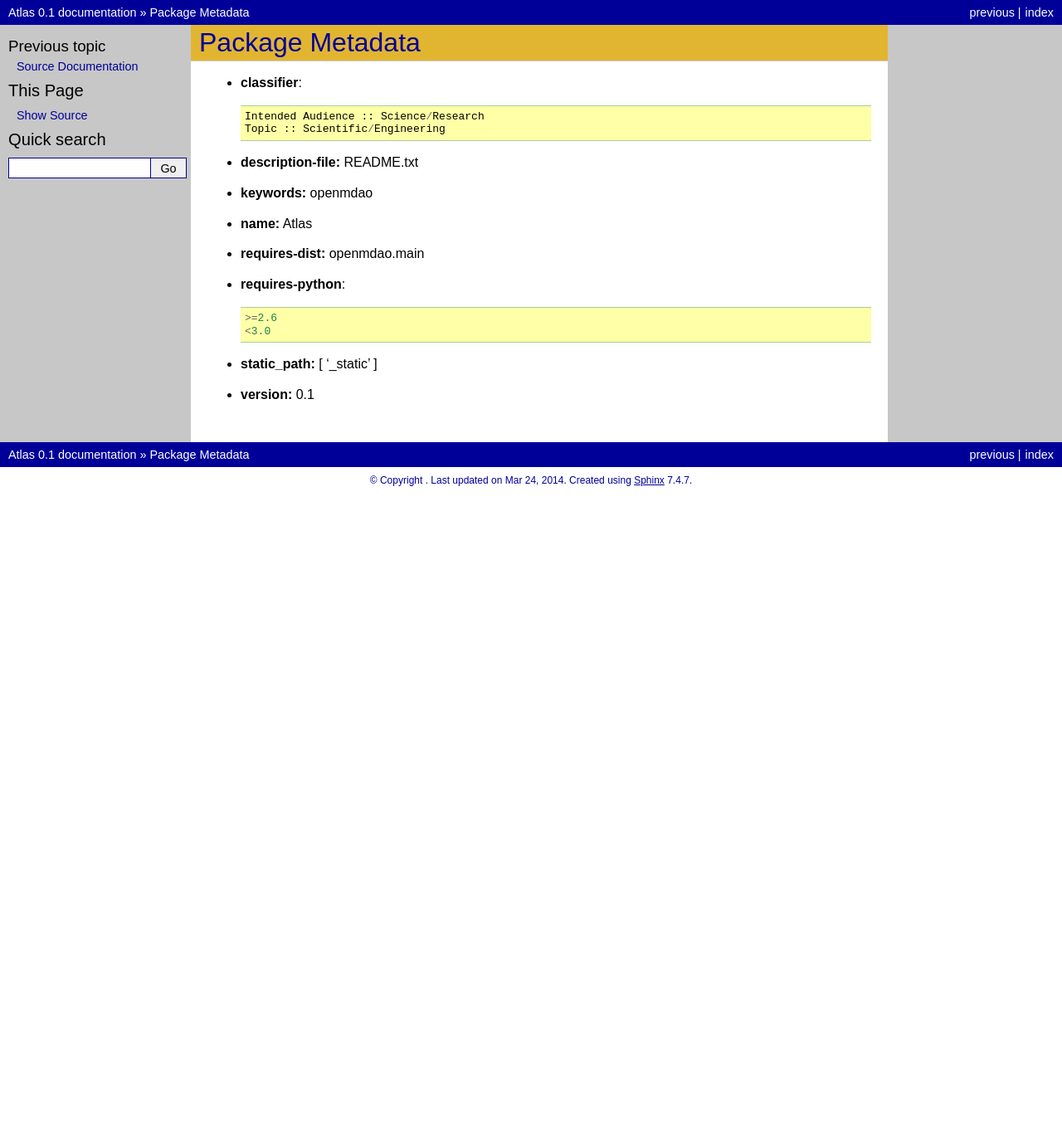
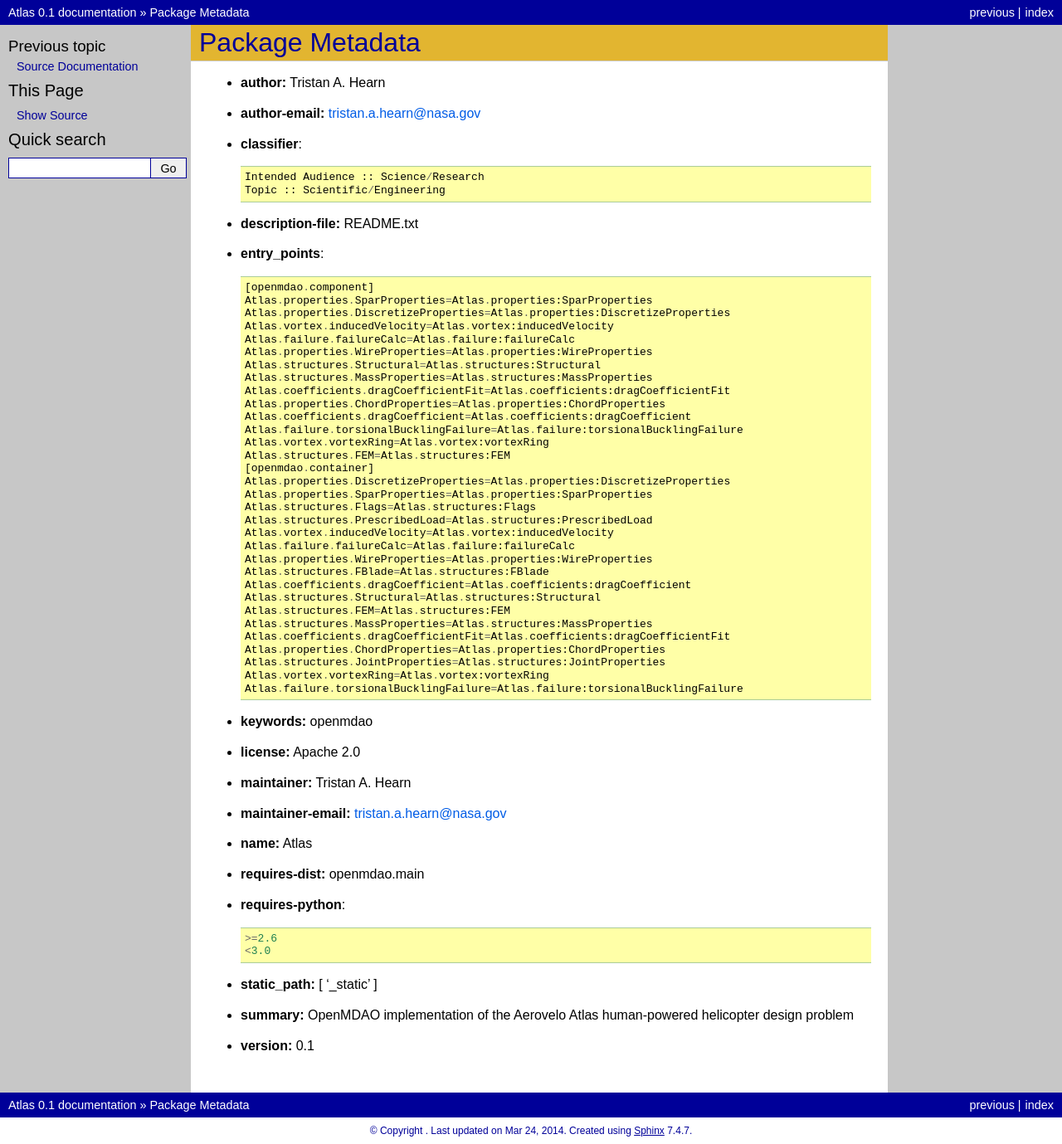
Before and after one commit to thearn/Atlas, a Sphinx documentation site: the page built from docs/pkgdocs.rst, in a window 1280 px wide. Shown: the whole page at 83% size. Built offline with Sphinx 7.4.7, drawn with Linux system fonts in a browser that asks for light colours; before the commit the page ends 900 px from its top, so only the background shows below that.

```diff
--- a/docs/conf.py
+++ b/docs/conf.py
@@ -17,7 +17,7 @@
         distdir = os.path.dirname(os.path.dirname(__file__))
         sys.path = [distdir] + [os.path.join(distdir, p) for p in toadd] + sys.path
 
-_sys_path_add([])
+_sys_path_add(['src', 'MATLAB', 'src/Atlas', 'src/Atlas/test', 'MATLAB/raw'])
 
 # General configuration
 # ---------------------
--- a/docs/pkgdocs.rst
+++ b/docs/pkgdocs.rst
@@ -2,6 +2,10 @@
 ================
 Package Metadata
 ================
+
+- **author:** Tristan A. Hearn
+
+- **author-email:** tristan.a.hearn@nasa.gov
 
 - **classifier**::
 
@@ -10,7 +14,48 @@
 
 - **description-file:** README.txt
 
+- **entry_points**::
+
+    [openmdao.component]
+    Atlas.properties.SparProperties=Atlas.properties:SparProperties
+    Atlas.properties.DiscretizeProperties=Atlas.properties:DiscretizeProperties
+    Atlas.vortex.inducedVelocity=Atlas.vortex:inducedVelocity
+    Atlas.failure.failureCalc=Atlas.failure:failureCalc
+    Atlas.properties.WireProperties=Atlas.properties:WireProperties
+    Atlas.structures.Structural=Atlas.structures:Structural
+    Atlas.structures.MassProperties=Atlas.structures:MassProperties
+    Atlas.coefficients.dragCoefficientFit=Atlas.coefficients:dragCoefficientFit
+    Atlas.properties.ChordProperties=Atlas.properties:ChordProperties
+    Atlas.coefficients.dragCoefficient=Atlas.coefficients:dragCoefficient
+    Atlas.failure.torsionalBucklingFailure=Atlas.failure:torsionalBucklingFailure
+    Atlas.vortex.vortexRing=Atlas.vortex:vortexRing
+    Atlas.structures.FEM=Atlas.structures:FEM
+    [openmdao.container]
+    Atlas.properties.DiscretizeProperties=Atlas.properties:DiscretizeProperties
+    Atlas.properties.SparProperties=Atlas.properties:SparProperties
+    Atlas.structures.Flags=Atlas.structures:Flags
+    Atlas.structures.PrescribedLoad=Atlas.structures:PrescribedLoad
+    Atlas.vortex.inducedVelocity=Atlas.vortex:inducedVelocity
+    Atlas.failure.failureCalc=Atlas.failure:failureCalc
+    Atlas.properties.WireProperties=Atlas.properties:WireProperties
+    Atlas.structures.FBlade=Atlas.structures:FBlade
+    Atlas.coefficients.dragCoefficient=Atlas.coefficients:dragCoefficient
+    Atlas.structures.Structural=Atlas.structures:Structural
+    Atlas.structures.FEM=Atlas.structures:FEM
+    Atlas.structures.MassProperties=Atlas.structures:MassProperties
+    Atlas.coefficients.dragCoefficientFit=Atlas.coefficients:dragCoefficientFit
+    Atlas.properties.ChordProperties=Atlas.properties:ChordProperties
+    Atlas.structures.JointProperties=Atlas.structures:JointProperties
+    Atlas.vortex.vortexRing=Atlas.vortex:vortexRing
+    Atlas.failure.torsionalBucklingFailure=Atlas.failure:torsionalBucklingFailure
+
 - **keywords:** openmdao
+
+- **license:** Apache 2.0
+
+- **maintainer:** Tristan A. Hearn
+
+- **maintainer-email:** tristan.a.hearn@nasa.gov
 
 - **name:** Atlas
 
@@ -23,4 +68,6 @@
 
 - **static_path:** [ '_static' ]
 
+- **summary:** OpenMDAO implementation of the Aerovelo Atlas human-powered helicopter design problem
+
 - **version:** 0.1
```
Also changed, not shown: docs/srcdocs.rst (+135 -5 lines), setup.py (+62 -8 lines), 1 other file.
